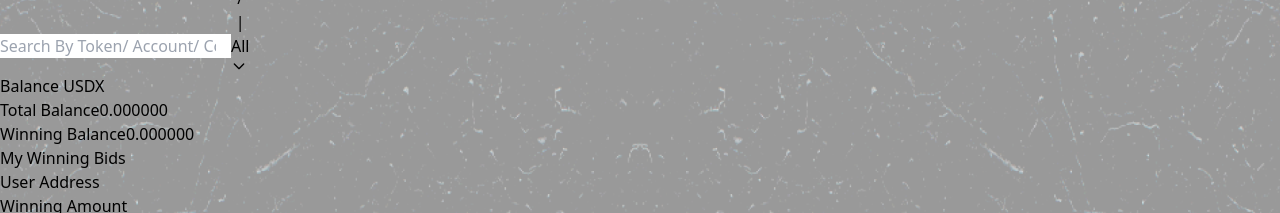
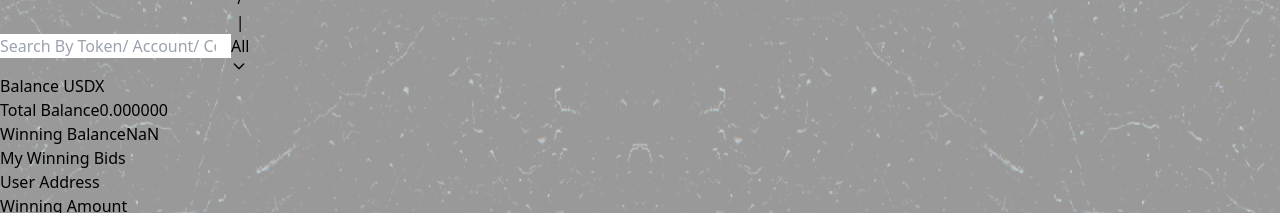
Before and after one commit to PolluxCoin2-0/Lucky_Star_Front_End_User, a React (Vite) app: page /balance in a window 1280 px wide. Shown: the part 2780-2993 px from the top of the page. Built offline with nearby package versions, Linux system fonts and the light colour scheme; no server answers.

Commit message:
code pushed

```diff
--- a/src/pages/user/Balance.jsx
+++ b/src/pages/user/Balance.jsx
@@ -1,22 +1,24 @@
 import { useSelector } from "react-redux";
 import Search from "../../components/Search";
 import UserTable from "../../components/UserTable";
-import { useEffect } from "react";
+import { useEffect, useState } from "react";
 import { getWinningBalance } from "../../utils/Axios";
 
 const Balance = () => {
   const balanceUSDX = useSelector((state)=>state.wallet.balanceUSDX);
   const walletAddress = useSelector((state)=>state.wallet.address)
   const token = useSelector((state)=>state.wallet.token);
+  const [winningBalance, setWinningBalance] = useState(0);
 
   useEffect(()=>{
     const fetchData = async()=>{
       const apiData = await getWinningBalance(walletAddress, token);
       console.log(apiData);
+      setWinningBalance()
     }
-
     fetchData();
   },[])
+
   return (
     <div className="bgimage px-4 md:px-4 lg:px-4 xl:px-4 2xl:px-24 bg-black min-h-screen text-white pb-12">
       <Search />
@@ -44,7 +46,7 @@ const Balance = () => {
             className="bg-[#F3F3F3] border-2 border-[#DBDBDB] focus:outline-gray-400 rounded-md py-2 px-4 w-64 font-semibold text-gray-500"
 
           >
-                         {Number(balanceUSDX).toFixed(6)}
+                         {Number(winningBalance).toFixed(6)}
             </span>
         </div>
       </div>
```
Also changed, not shown: src/utils/Axios.js (line endings or trailing spaces).
